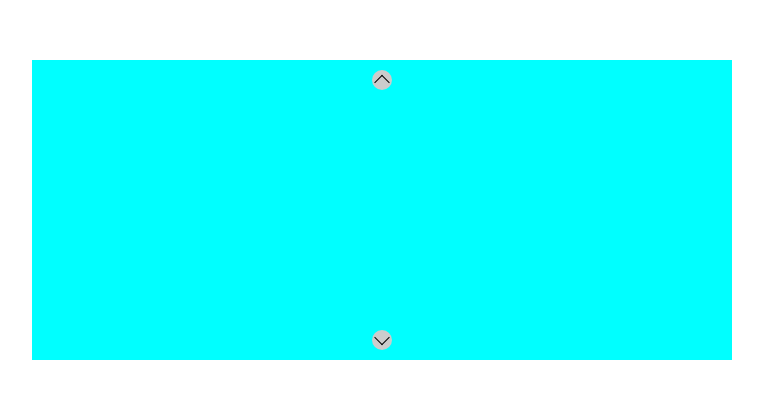
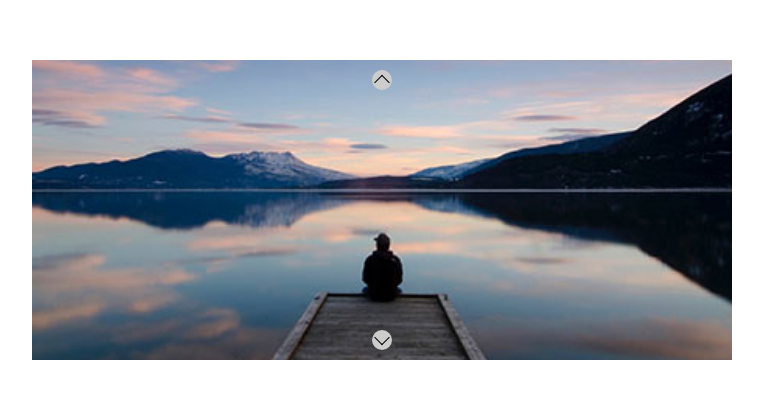
Before and after one commit to FilippoBersan/js-array-carousel, a plain HTML site: page index.html in a window 1280 px wide. Shown: the part 190-588 px from the top of the page, without its empty margins (258-1021 px from the left). Drawn offline with Linux system fonts and the light colour scheme.

Commit message:
feat: js carosello

```diff
--- a/index.html
+++ b/index.html
@@ -9,11 +9,7 @@
   </head>
   <body>
     <div class="container">
-      <div class="items">
-        <div class="item active">
-          <!-- <img src="./img/02.jpg" alt="" /> -->
-        </div>
-
+      <div class="items slider">
         <div class="prev"></div>
         <div class="next"></div>
       </div>
--- a/js/main.js
+++ b/js/main.js
@@ -0,0 +1,62 @@
+'use strict';
+
+// <!-- <div class="item active"><img src="img/01.jpg" alt="" /></div>
+//       <div class="item"><img src="img/02.jpg" alt="" /></div>
+//       <div class="item"><img src="img/03.jpg" alt="" /></div>
+//       <div class="item"><img src="img/04.jpg" alt="" /></div>
+//       <div class="item"><img src="img/05.jpg" alt="" /></div> -->
+
+const images = ['01.jpg', '02.jpg', '03.jpg', '04.jpg', '05.jpg'];
+const slider = document.querySelector('.slider');
+const prev = document.querySelector('.prev');
+const next = document.querySelector('.next');
+
+let currentSlide = 0;
+
+// creazione html
+for (let i = 0; i < images.length; i++) {
+  //  slide
+  const slide = document.createElement('div');
+  slide.classList.add('item');
+
+  if (i === currentSlide) {
+    slide.classList.add('active');
+  }
+
+  // image
+  const img = document.createElement('img');
+  img.src = ` img/${images[i]}`;
+
+  slide.append(img);
+  slider.prepend(slide);
+}
+
+const domSlides = document.querySelectorAll('.item');
+console.log(domSlides);
+
+// eventi manipolano slides
+prev.addEventListener('click', function () {
+  console.log('click su prev');
+
+  if (currentSlide > 0) {
+    domSlides[currentSlide].classList.remove('active');
+
+    currentSlide--;
+    console.log(currentSlide);
+
+    domSlides[currentSlide].classList.add('active');
+  }
+});
+
+next.addEventListener('click', function () {
+  console.log('click su next');
+
+  if (currentSlide < domSlides.length - 1) {
+    domSlides[currentSlide].classList.remove('active');
+
+    currentSlide++;
+    console.log(currentSlide);
+
+    domSlides[currentSlide].classList.add('active');
+  }
+});
```
Also changed, not shown: img/01.jpg (added), img/03.jpg (added), img/04.jpg (added), img/05.jpg (added).
